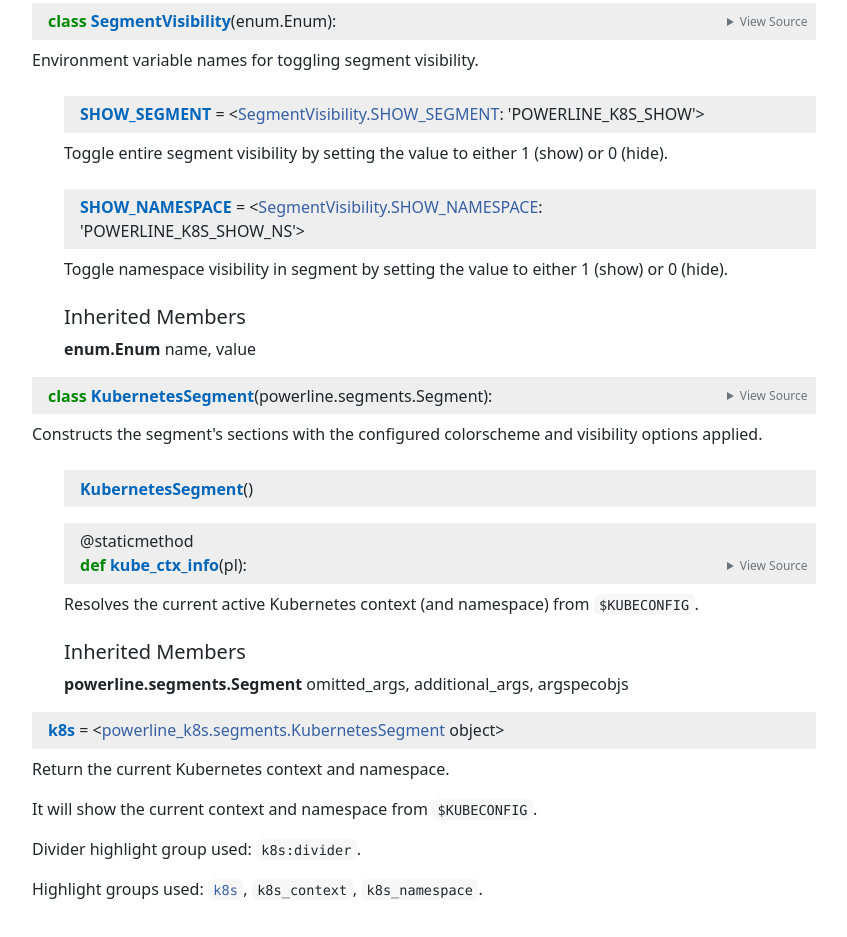
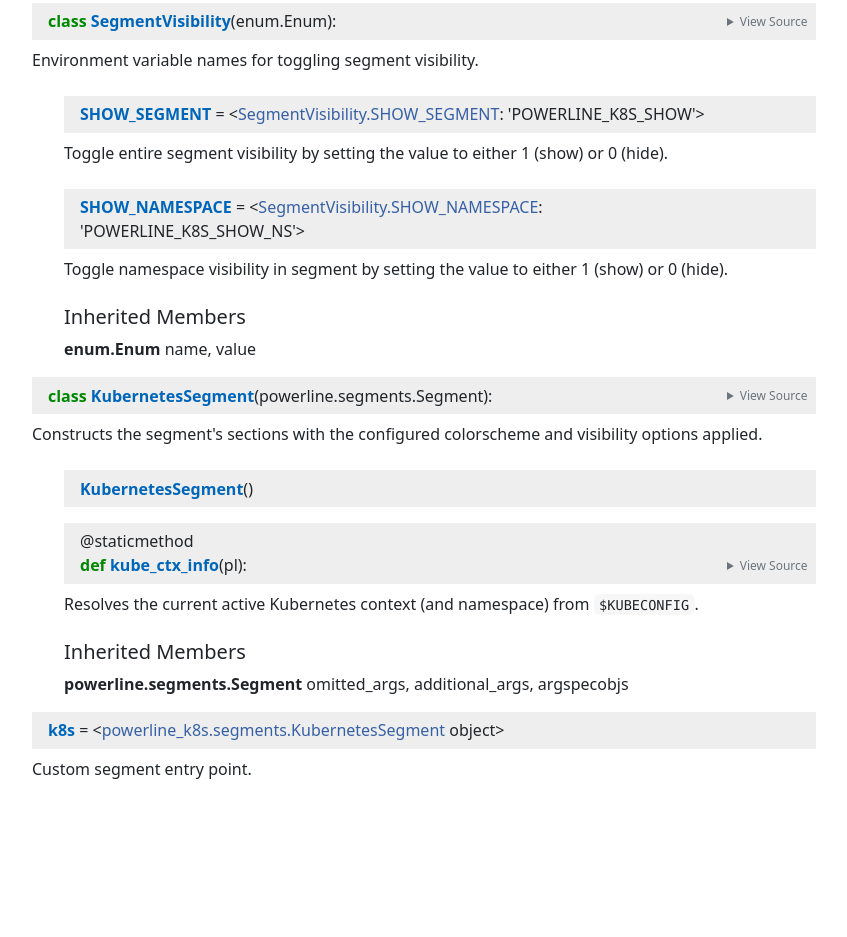
Before and after one commit to j4ckofalltrades/powerline-k8s, a plain HTML site: page powerline_k8s/segments.html in a window 1280 px wide. Shown: the part 1196-2133 px from the top of the page, without its empty margins (368-1215 px from the left). After the commit the page ends 2049 px from the top, so only its background shows below. Drawn offline with Linux system fonts and the light colour scheme.

Commit message:
deploy: d2ed8eb2e546463b3898a7579ff90694a1f62ef5

```diff
--- a/powerline_k8s/segments.html
+++ b/powerline_k8s/segments.html
@@ -227,14 +227,7 @@
 
 <span class="s2">Highlight groups used: ``k8s``, ``k8s_context``, ``k8s_namespace``.</span>
 <span class="s2">&quot;&quot;&quot;</span><span class="p">)</span>
-<span class="sd">&quot;&quot;&quot;Return the current Kubernetes context and namespace.</span>
-
-<span class="sd">It will show the current context and namespace from `$KUBECONFIG`.</span>
-
-<span class="sd">Divider highlight group used: ``k8s:divider``.</span>
-
-<span class="sd">Highlight groups used: ``k8s``, ``k8s_context``, ``k8s_namespace``.</span>
-<span class="sd">&quot;&quot;&quot;</span>
+<span class="sd">&quot;&quot;&quot;Custom segment entry point.&quot;&quot;&quot;</span>
 </pre></div>
 
         </details>
@@ -603,13 +596,7 @@
         <span class="name">k8s</span><span class="default_value"> = &lt;<a href="#KubernetesSegment">powerline_k8s.segments.KubernetesSegment</a> object&gt;</span>
     </div>
 
-            <div class="docstring"><p>Return the current Kubernetes context and namespace.</p>
-
-<p>It will show the current context and namespace from <code>$KUBECONFIG</code>.</p>
-
-<p>Divider highlight group used: <code>k8s:divider</code>.</p>
-
-<p>Highlight groups used: <code><a href="#k8s">k8s</a></code>, <code>k8s_context</code>, <code>k8s_namespace</code>.</p>
+            <div class="docstring"><p>Custom segment entry point.</p>
 </div>
 
 
```
Also changed, not shown: search.json (+1 -1 lines).
